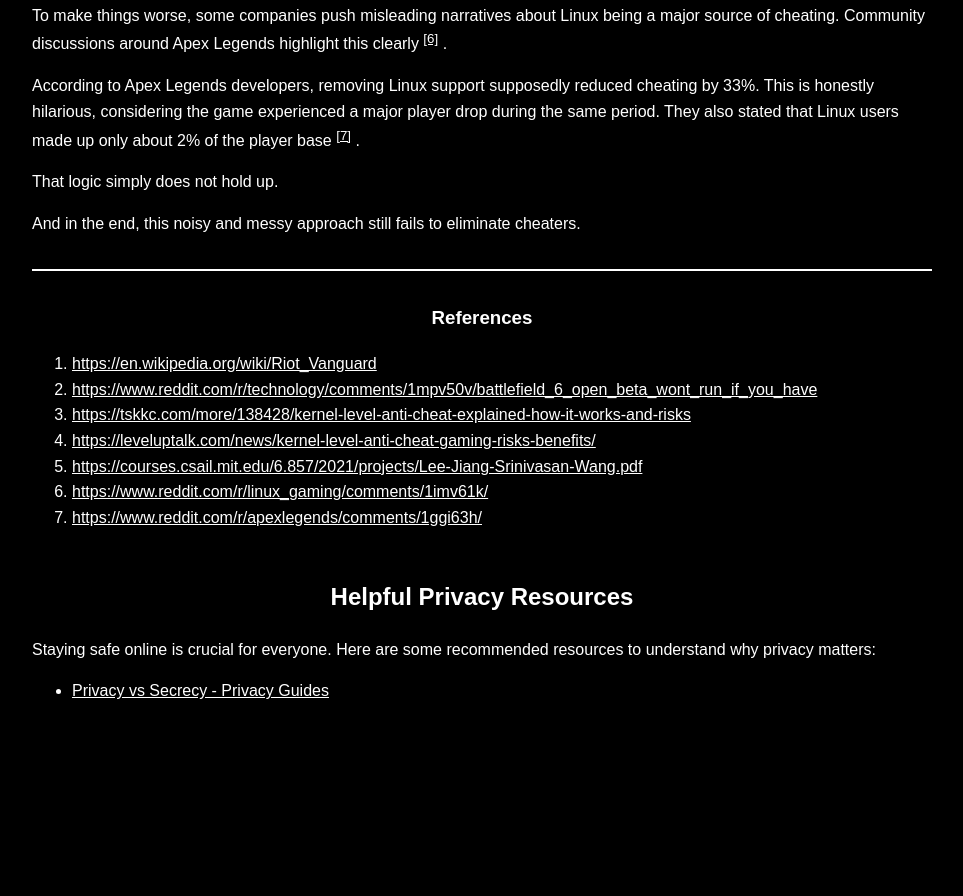
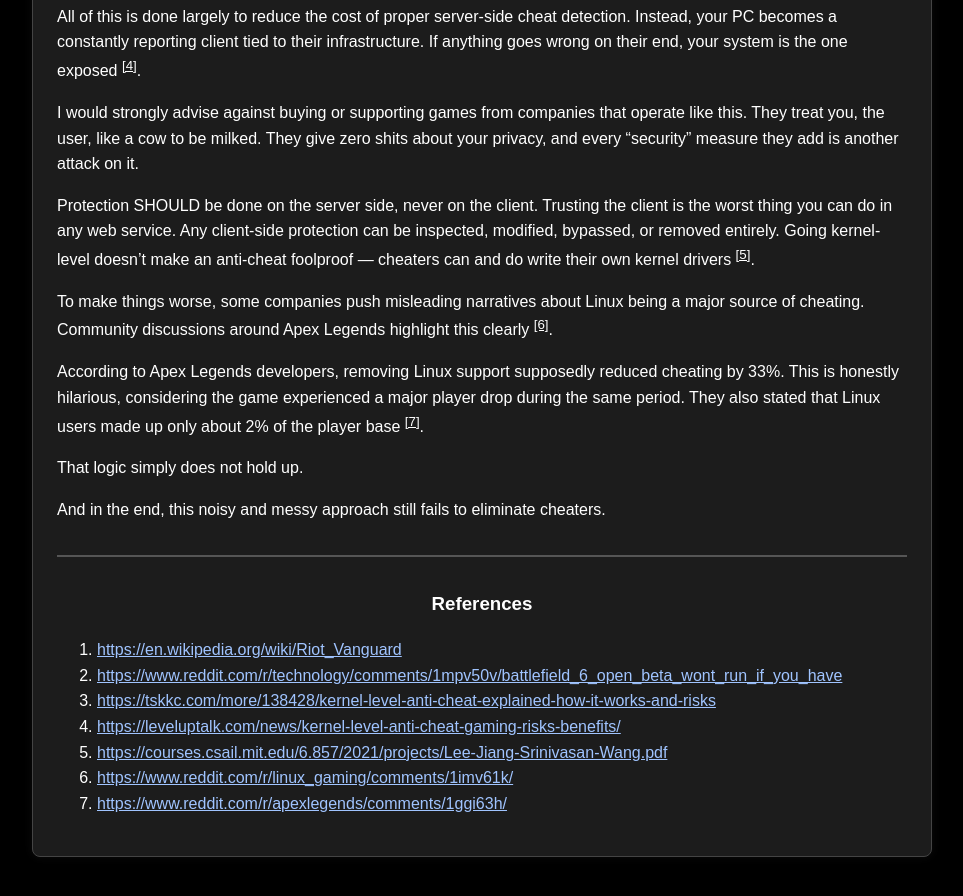
Before and after one commit to Reeyuki/YukiOS-AlphaHistorical, a plain HTML site: page blog.html in a window 1280 px wide. Shown: the part 746-1642 px from the top of the page, without its empty margins (158-1121 px from the left). Before the commit the page ends 1546 px from the top, so only its background shows below. Drawn offline with Linux system fonts and the light colour scheme.

Commit message:
Improve blog

```diff
--- a/blog.html
+++ b/blog.html
@@ -11,12 +11,13 @@
         background-color: black;
         color: white;
         margin: 0;
+        padding: 0;
         cursor: url("/icons/cursor.png");
-        padding: 0;
       }
       header {
         text-align: center;
         padding: 1rem;
+        position: relative;
       }
       nav a {
         color: white;
@@ -32,7 +33,12 @@
         padding: 1rem;
       }
       article {
-        margin-bottom: 3rem;
+        background-color: #1c1c1c;
+        border: 1px solid #444;
+        border-radius: 8px;
+        padding: 1.5rem;
+        margin-bottom: 2.5rem;
+        box-shadow: 0 0 10px rgba(255, 255, 255, 0.05);
       }
       h1,
       h2,
@@ -47,7 +53,7 @@
         color: white;
       }
       hr {
-        border: 1px solid white;
+        border: 1px solid #555;
         margin: 2rem 0;
       }
       footer {
@@ -55,12 +61,6 @@
         padding: 2rem;
         color: white;
       }
-      header {
-        position: relative;
-        text-align: center;
-        padding: 1rem;
-      }
-
       .home-button {
         position: absolute;
         top: 1rem;
@@ -71,9 +71,17 @@
         text-decoration: none;
         border-radius: 4px;
       }
-
       .home-button:hover {
         background-color: #ccc;
+        color: black;
+      }
+
+      ol li a {
+        color: #a0c4ff;
+        text-decoration: underline;
+      }
+      ol li a:hover {
+        color: #fff;
       }
     </style>
   </head>
@@ -83,38 +91,44 @@
       <h1>Blog</h1>
       <nav>
         <a href="#post1">Kernel-level Anti-Cheats</a>
-        <a href="#post2">Helpful Resources</a>
+        <a href="#post2">Why Discord Sucks</a>
       </nav>
     </header>
     <main>
       <article id="post1">
+        <h2>Why not use discord</h2>
+        <p>
+          <a href="https://iamsoph.ie/blog/2025/05/09/why-not-use-discord" target="_blank"
+            >https://iamsoph.ie/blog/2025/05/09/why-not-use-discord/</a
+          >
+        </p>
+      </article>
+      <article id="post2">
         <h2>Kernel-level anti-cheats SUCK, and here’s why</h2>
         <p>
           There’s a growing trend in multiplayer games where developers deploy anti-cheat software that runs at the
           kernel level, with deep access to your hardware and operating system. Riot’s Vanguard is a well-known example
           of this kind of anti-cheat, running with the same privileges as the OS itself
-          <sup><a href="#ref1">[1]</a></sup>
-          .
+          <sup><a href="#ref1">[1]</a></sup
+          >.
         </p>
         <p>
           These anti-cheats also tend to conflict with each other. A real-world example was Battlefield 6 refusing to
           run if Riot Vanguard was installed, because both systems competed for low-level control
-          <sup><a href="#ref2">[2]</a></sup>
-          .
+          <sup><a href="#ref2">[2]</a></sup
+          >.
         </p>
         <p>
           On top of that, kernel-level anti-cheats introduce real performance and privacy risks. They can observe most
           running processes and system activity, and users have reported overhead, instability, and general system
-          issues
-          <sup><a href="#ref3">[3]</a></sup>
-          .
+          issues <sup><a href="#ref3">[3]</a></sup
+          >.
         </p>
         <p>
           All of this is done largely to reduce the cost of proper server-side cheat detection. Instead, your PC becomes
           a constantly reporting client tied to their infrastructure. If anything goes wrong on their end, your system
-          is the one exposed
-          <sup><a href="#ref4">[4]</a></sup>
-          .
+          is the one exposed <sup><a href="#ref4">[4]</a></sup
+          >.
         </p>
         <p>
           I would strongly advise against buying or supporting games from companies that operate like this. They treat
@@ -125,22 +139,19 @@
           Protection SHOULD be done on the server side, never on the client. Trusting the client is the worst thing you
           can do in any web service. Any client-side protection can be inspected, modified, bypassed, or removed
           entirely. Going kernel-level doesn’t make an anti-cheat foolproof — cheaters can and do write their own kernel
-          drivers
-          <sup><a href="#ref5">[5]</a></sup>
-          .
+          drivers <sup><a href="#ref5">[5]</a></sup
+          >.
         </p>
         <p>
           To make things worse, some companies push misleading narratives about Linux being a major source of cheating.
-          Community discussions around Apex Legends highlight this clearly
-          <sup><a href="#ref6">[6]</a></sup>
-          .
+          Community discussions around Apex Legends highlight this clearly <sup><a href="#ref6">[6]</a></sup
+          >.
         </p>
         <p>
           According to Apex Legends developers, removing Linux support supposedly reduced cheating by 33%. This is
           honestly hilarious, considering the game experienced a major player drop during the same period. They also
-          stated that Linux users made up only about 2% of the player base
-          <sup><a href="#ref7">[7]</a></sup>
-          .
+          stated that Linux users made up only about 2% of the player base <sup><a href="#ref7">[7]</a></sup
+          >.
         </p>
         <p>That logic simply does not hold up.</p>
         <p>And in the end, this noisy and messy approach still fails to eliminate cheaters.</p>
@@ -148,65 +159,45 @@
         <h3>References</h3>
         <ol>
           <li id="ref1">
-            <a href="https://en.wikipedia.org/wiki/Riot_Vanguard" target="_blank">
-              https://en.wikipedia.org/wiki/Riot_Vanguard
-            </a>
+            <a href="https://en.wikipedia.org/wiki/Riot_Vanguard" target="_blank"
+              >https://en.wikipedia.org/wiki/Riot_Vanguard</a
+            >
           </li>
           <li id="ref2">
             <a
               href="https://www.reddit.com/r/technology/comments/1mpv50v/battlefield_6_open_beta_wont_run_if_you_have"
               target="_blank"
+              >https://www.reddit.com/r/technology/comments/1mpv50v/battlefield_6_open_beta_wont_run_if_you_have</a
             >
-              https://www.reddit.com/r/technology/comments/1mpv50v/battlefield_6_open_beta_wont_run_if_you_have
-            </a>
           </li>
           <li id="ref3">
             <a
               href="https://tskkc.com/more/138428/kernel-level-anti-cheat-explained-how-it-works-and-risks"
               target="_blank"
+              >https://tskkc.com/more/138428/kernel-level-anti-cheat-explained-how-it-works-and-risks</a
             >
-              https://tskkc.com/more/138428/kernel-level-anti-cheat-explained-how-it-works-and-risks
-            </a>
           </li>
           <li id="ref4">
-            <a href="https://leveluptalk.com/news/kernel-level-anti-cheat-gaming-risks-benefits/" target="_blank">
-              https://leveluptalk.com/news/kernel-level-anti-cheat-gaming-risks-benefits/
-            </a>
+            <a href="https://leveluptalk.com/news/kernel-level-anti-cheat-gaming-risks-benefits/" target="_blank"
+              >https://leveluptalk.com/news/kernel-level-anti-cheat-gaming-risks-benefits/</a
+            >
           </li>
           <li id="ref5">
-            <a href="https://courses.csail.mit.edu/6.857/2021/projects/Lee-Jiang-Srinivasan-Wang.pdf" target="_blank">
-              https://courses.csail.mit.edu/6.857/2021/projects/Lee-Jiang-Srinivasan-Wang.pdf
-            </a>
+            <a href="https://courses.csail.mit.edu/6.857/2021/projects/Lee-Jiang-Srinivasan-Wang.pdf" target="_blank"
+              >https://courses.csail.mit.edu/6.857/2021/projects/Lee-Jiang-Srinivasan-Wang.pdf</a
+            >
           </li>
           <li id="ref6">
-            <a href="https://www.reddit.com/r/linux_gaming/comments/1imv61k/" target="_blank">
-              https://www.reddit.com/r/linux_gaming/comments/1imv61k/
-            </a>
+            <a href="https://www.reddit.com/r/linux_gaming/comments/1imv61k/" target="_blank"
+              >https://www.reddit.com/r/linux_gaming/comments/1imv61k/</a
+            >
           </li>
           <li id="ref7">
-            <a href="https://www.reddit.com/r/apexlegends/comments/1ggi63h/" target="_blank">
-              https://www.reddit.com/r/apexlegends/comments/1ggi63h/
-            </a>
+            <a href="https://www.reddit.com/r/apexlegends/comments/1ggi63h/" target="_blank"
+              >https://www.reddit.com/r/apexlegends/comments/1ggi63h/</a
+            >
           </li>
         </ol>
-      </article>
-
-      <article id="post2">
-        <h2>Helpful Privacy Resources</h2>
-        <p>
-          Staying safe online is crucial for everyone. Here are some recommended resources to understand why privacy
-          matters:
-        </p>
-        <ul>
-          <li>
-            <a
-              href="https://www.privacyguides.org/en/basics/why-privacy-matters/#privacy-vs-secrecy:~:text=A%20common,wrong"
-              target="_blank"
-            >
-              Privacy vs Secrecy - Privacy Guides
-            </a>
-          </li>
-        </ul>
       </article>
     </main>
   </body>
```
